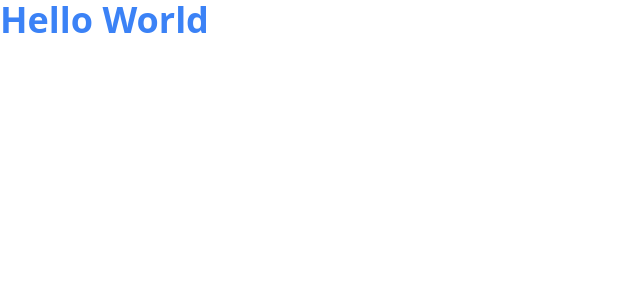
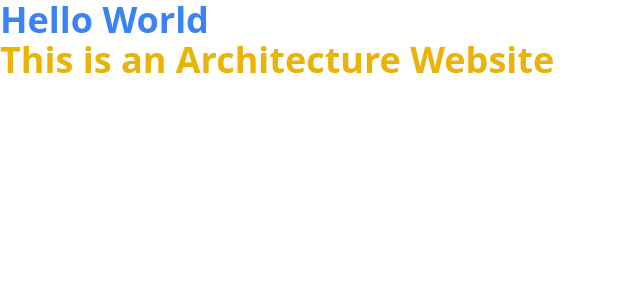
Before and after one commit to johncanero/architecture-news-website, a Next.js app: page / in a window 1280 px wide. Shown: the top 300 px of the page, without its empty margins (0-640 px from the left). Built offline with nearby package versions, Linux system fonts and the light colour scheme.

Commit message:
Add a Heading Tag

```diff
--- a/pages/index.tsx
+++ b/pages/index.tsx
@@ -6,6 +6,7 @@ export default function Home() {
   return (
     <div>
       <h1 className=" text-blue-500 text-4xl font-bold">Hello World</h1>
+      <h1 className=" text-yellow-500 text-4xl font-bold">This is an Architecture Website</h1>
     </div>
   );
 }
```
